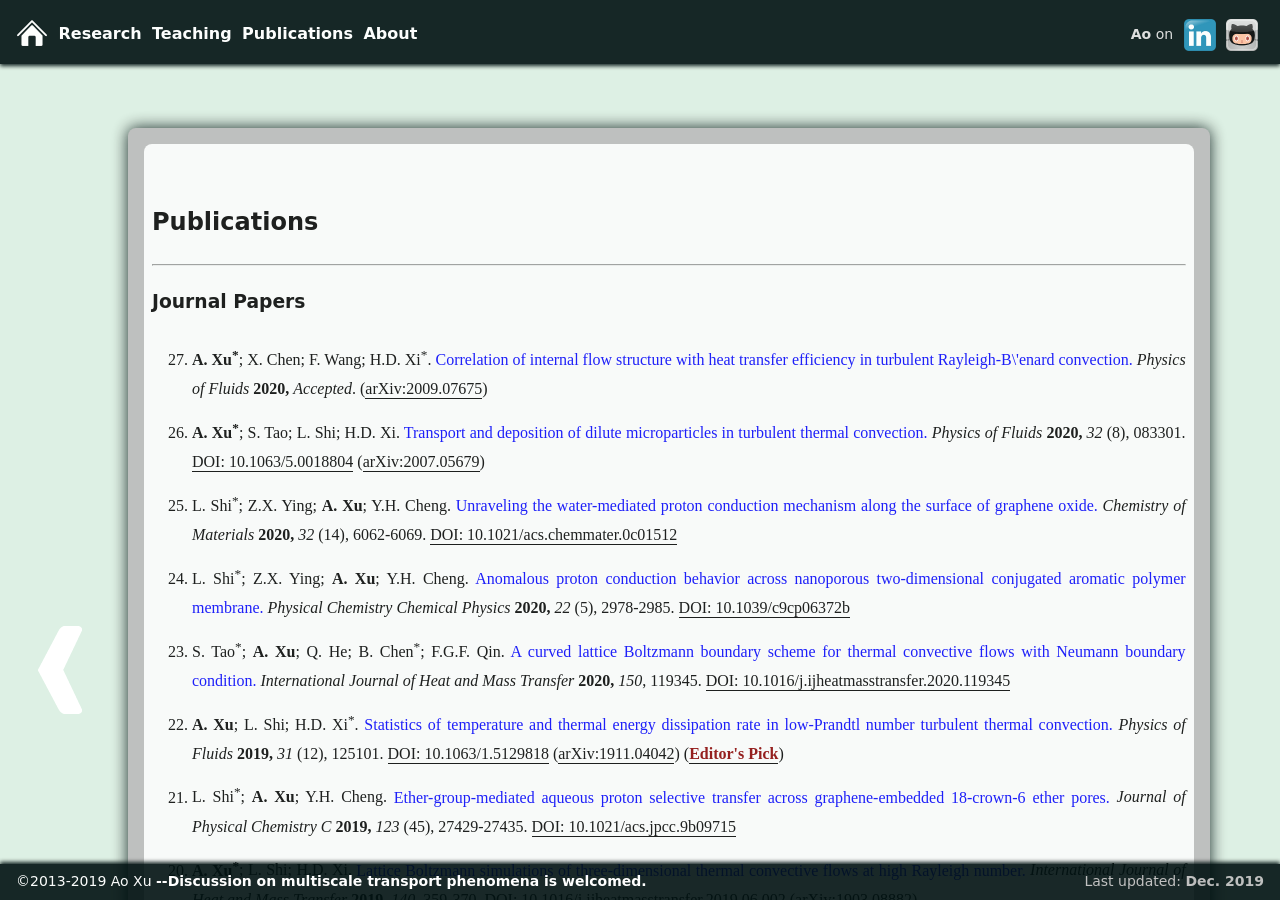
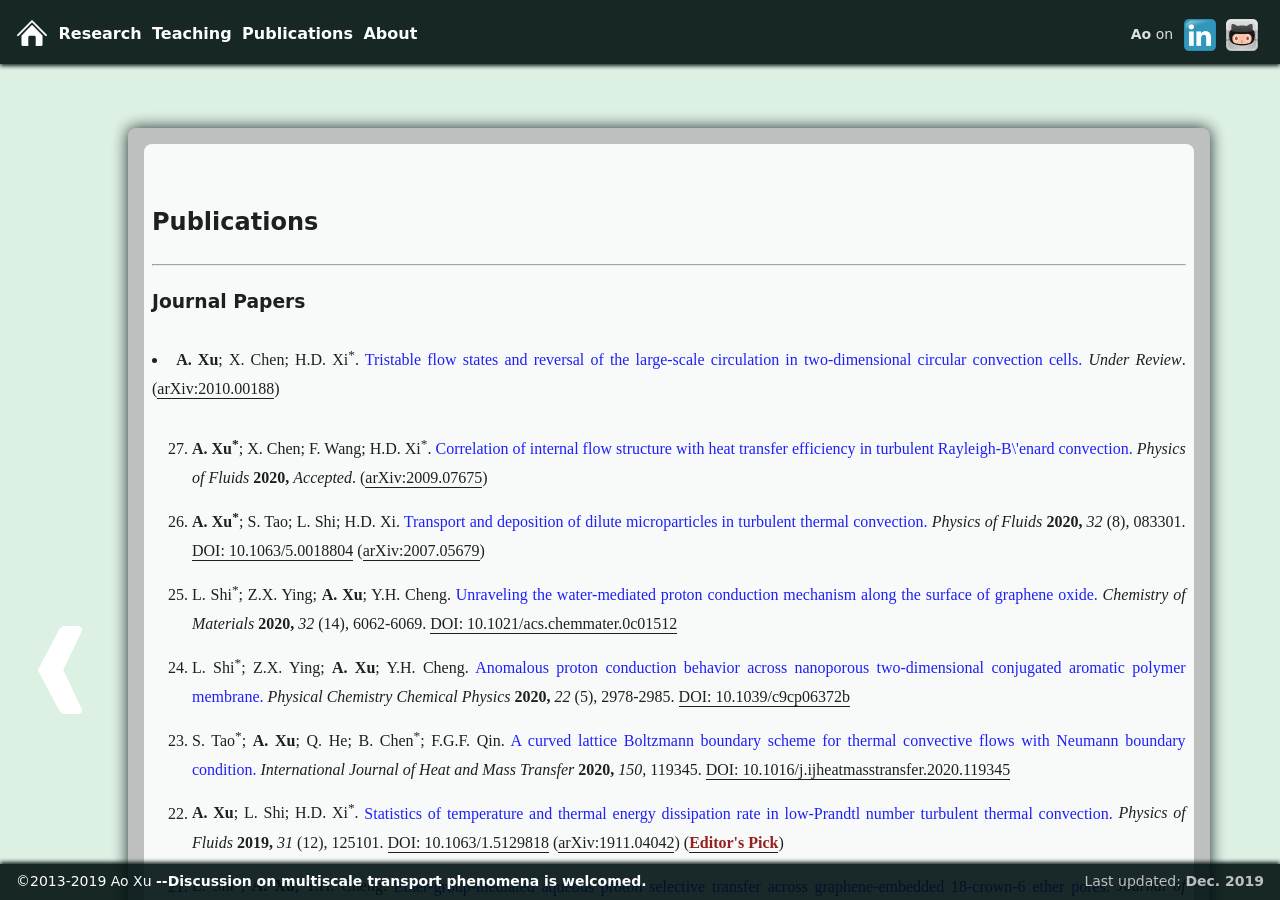
Before and after one commit to xuaoxiqi/xuaoxiqi.github.io, a Jekyll site: the page built from publications.html, in a window 1280 px wide and 900 px high. Built offline with Jekyll 4.4.1, drawn with Linux system fonts in a browser that asks for light colours; some web fonts are replaced.

Commit message:
add paper 28-JFM

```diff
--- a/publications.html
+++ b/publications.html
@@ -16,6 +16,14 @@ title: Publications
             <hr/>
 
     <h3>Journal Papers</h3>
+
+
+         <!--028-->
+        <li class="liPublications"><b>A. Xu</b>; X. Chen; H.D. Xi<sup>*</sup>.
+        <a class="publications" href="./publications/028_JFM2020_arXiv.pdf">Tristable flow states and reversal of the large-scale circulation in two-dimensional circular convection cells.</a>
+        <i>Under Review</i>.
+        (<a href="https://arxiv.org/abs/2010.00188" target="_blank">arXiv:2010.00188</a>)
+        </li>
 
     <ol reversed="reversed">
 
```
Also changed, not shown: 1 other file.
